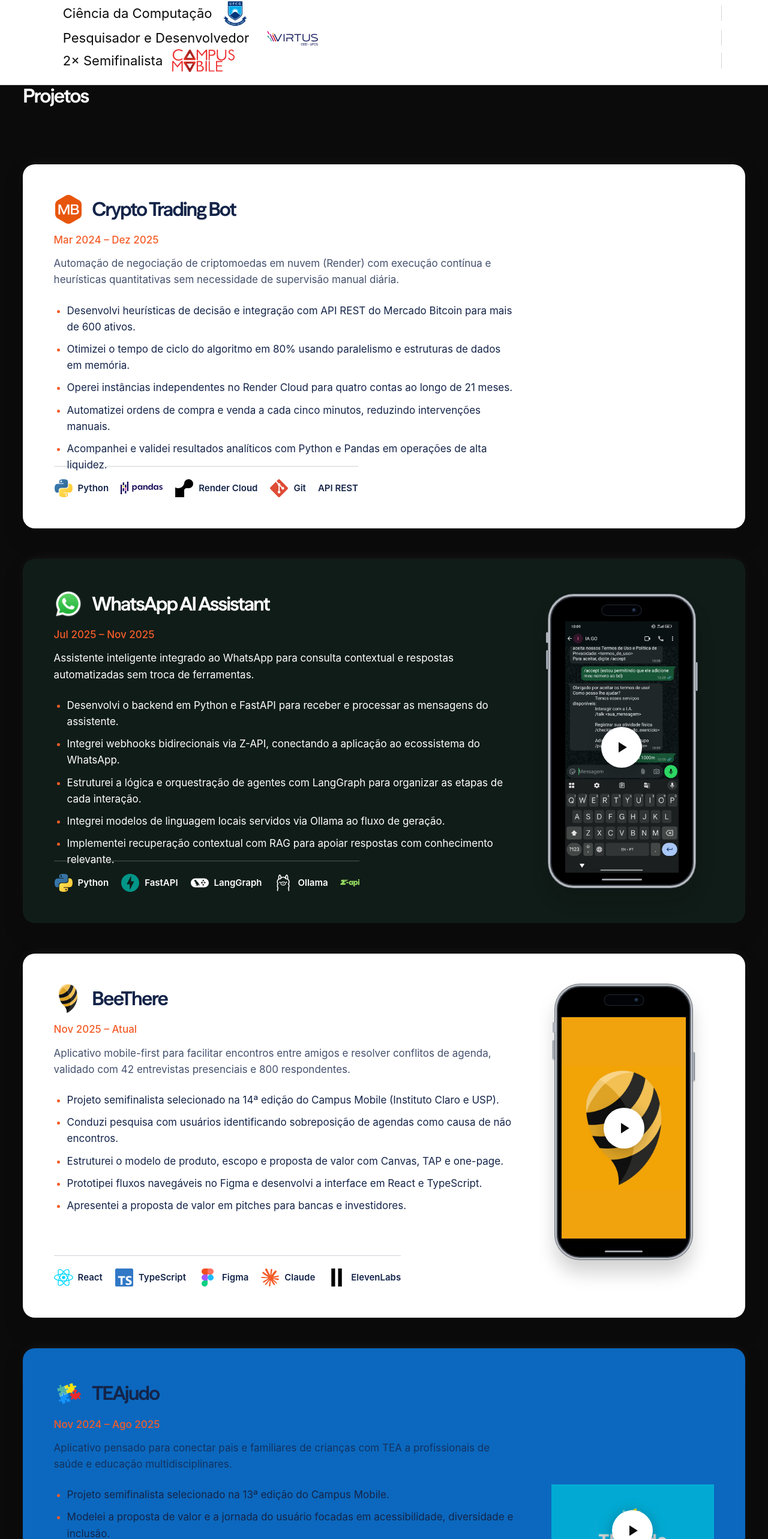
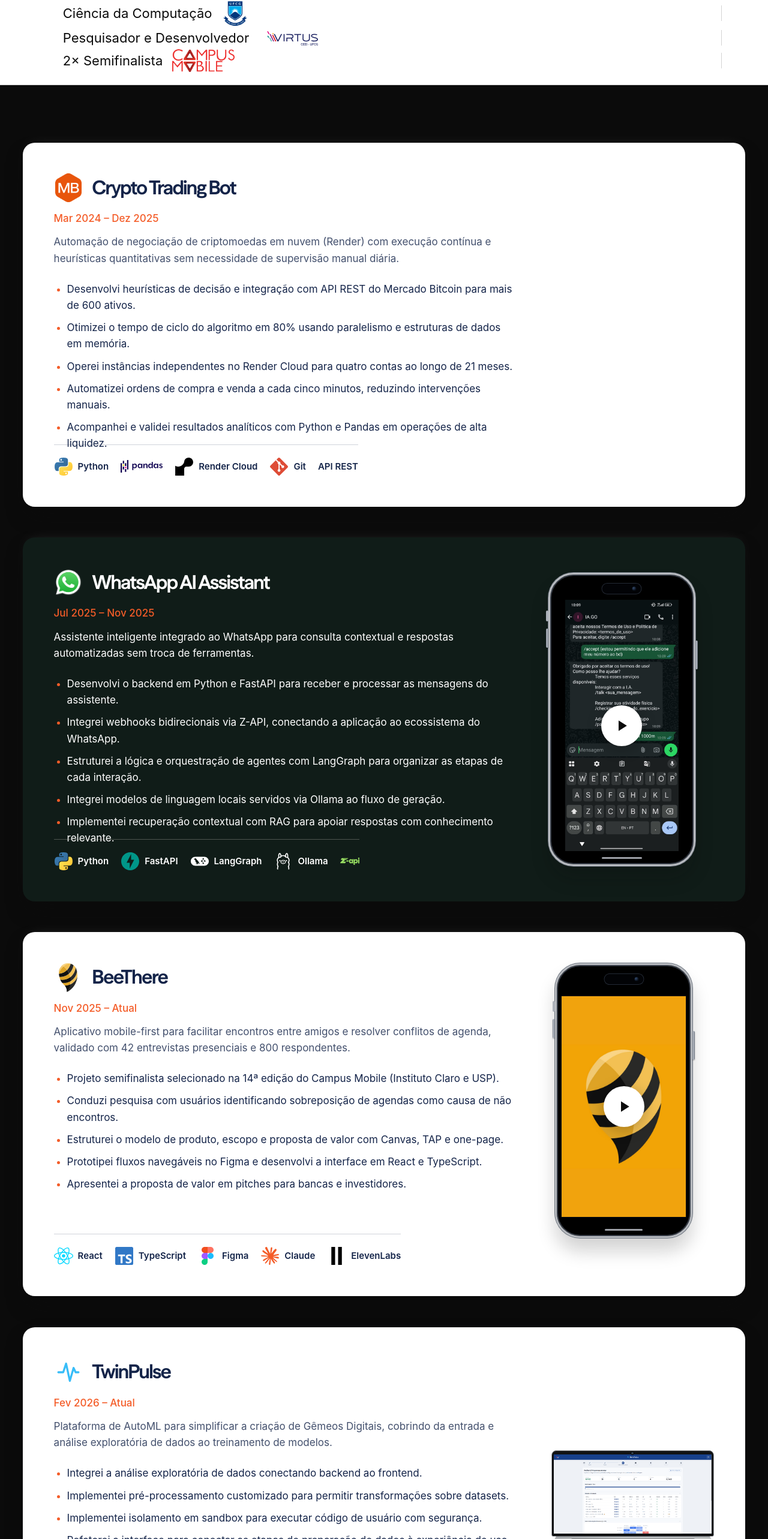
Before and after one commit to MatheusGaldinoo/portfolio, a React (Vite) app: page / in a window 1280 px wide. Shown: the part 822-3388 px from the top of the page at 60% size. Built offline with nearby package versions, Linux system fonts and the light colour scheme; grey boxes are pictures that could not be loaded; a web font is replaced by a local one.

Commit message:
refactor(projects): reorder cards and drop standalone heading

```diff
--- a/src/sections/FeaturedProjects.tsx
+++ b/src/sections/FeaturedProjects.tsx
@@ -1,22 +1,17 @@
 import { BeeThereProject } from '../components/BeeThereProject';
-import { TeAjudoProject } from '../components/TeAjudoProject';
 import { projects } from '../content/pt-BR/projects';
 import { ProjectCard } from '../components/ProjectCard';
 
 export function FeaturedProjects() {
   const twinpulse = projects.find(project => project.id === 'twinpulse')!;
-  const others = projects.filter(project => project.id !== 'twinpulse');
+  const visibleProjects = projects.filter(project => project.id !== 'twinpulse');
 
   return (
-    <section id="projetos" className="featured-projects" aria-labelledby="projects-title">
+    <section id="projetos" className="featured-projects" aria-label="Projetos">
       <div className="container">
-        <header className="projects-heading">
-          <h2 id="projects-title" className="section-title">Projetos</h2>
-        </header>
         <div className="project-list">
-          {others.map(project => <ProjectCard key={project.id} project={project}/>)}
+          {visibleProjects.map(project => <ProjectCard key={project.id} project={project}/>)}
           <BeeThereProject/>
-          <TeAjudoProject/>
           <ProjectCard project={twinpulse}/>
         </div>
       </div>
```
